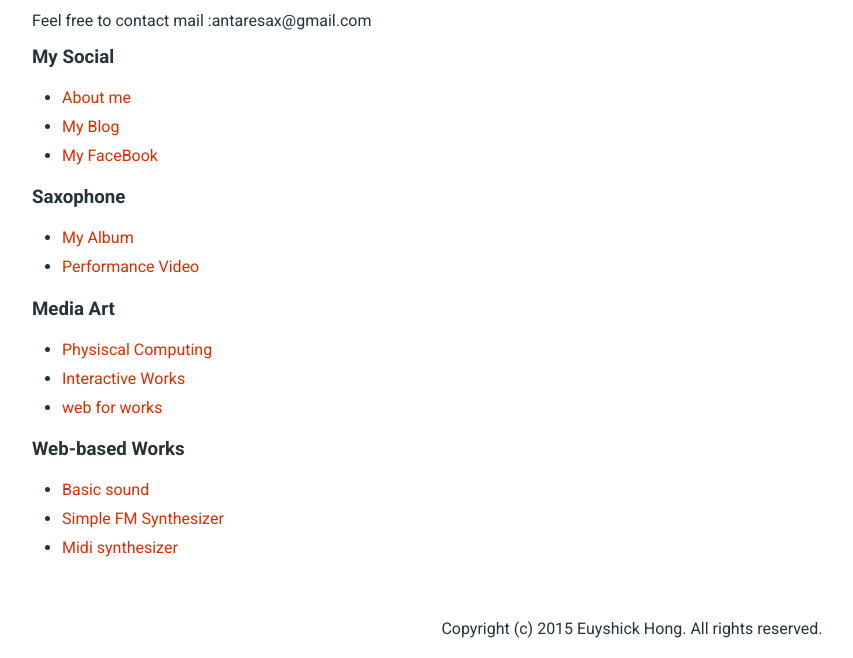
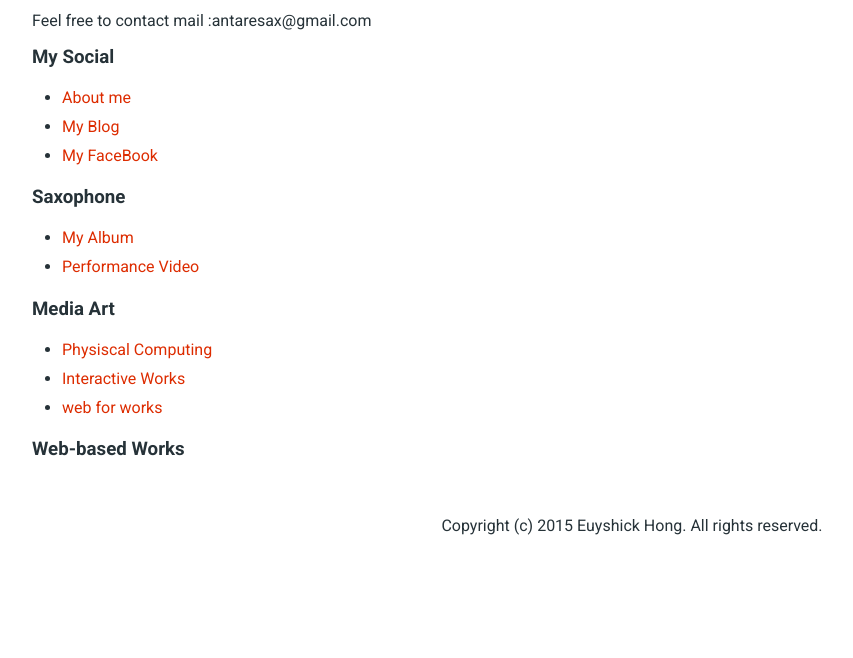
Before and after one commit to antaresax/antaresax.github.com, a plain HTML site: page indexa.html in a window 1280 px wide. Shown: the part 142-800 px from the top of the page, without its empty margins (8-861 px from the left). Drawn offline with Linux system fonts and the light colour scheme.

Commit message:
Update indexa.html

```diff
--- a/indexa.html
+++ b/indexa.html
@@ -34,9 +34,9 @@
     </ul>
     <h3>Web-based Works</h3>
      <ul>
-       <li><a href="http://antaresax.cafe24.com/ggg.html" target="_blank">Basic sound</a></li>
-      <li><a href="http://antaresax.cafe24.com/drhong.html"target="_blank">Simple FM Synthesizer</a></li>
-      <li><a href="http://antaresax.cafe24.com/aaa.html" target="_blank">Midi synthesizer</a></li>
+      <a href="http://antaresax.cafe24.com/ggg.html" target="_blank"></a>
+    <a href="http://antaresax.cafe24.com/drhong.html"target="_blank"></a>
+    <a href="http://antaresax.cafe24.com/aaa.html" target="_blank"></a>
 
     </ul>
 
```
